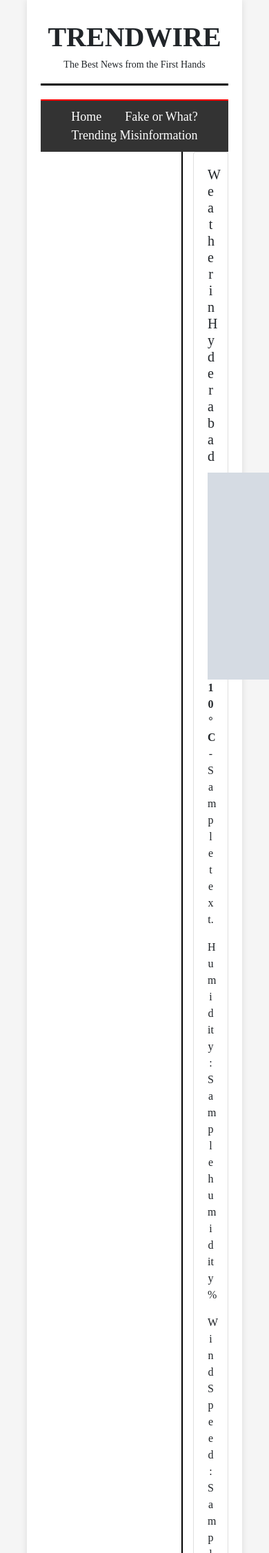
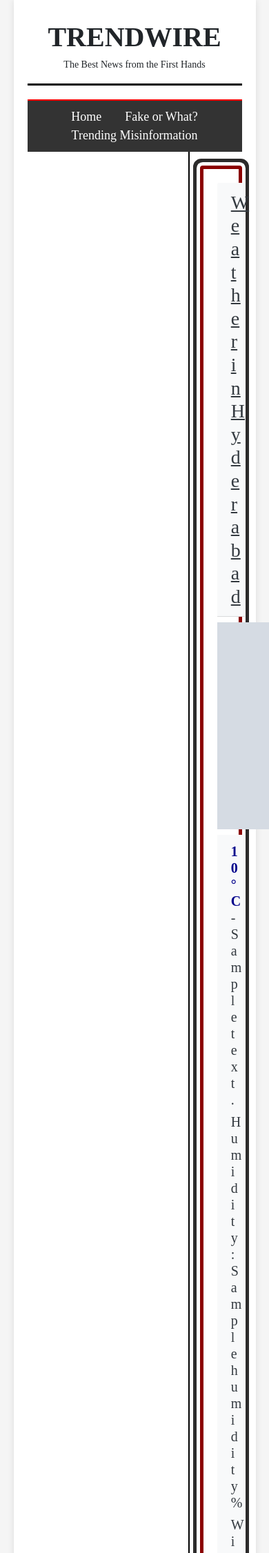
Before and after one commit to vidhisha05/trendwire, a Django app: template templates/base.html in a window 390 px wide; the page is wider, and only the part inside the window is pictured. Shown: the top 2251 px of that part at 69% size. Run offline with Django 5.2, Linux system fonts and the light colour scheme; the template is opened without the code that fills it: most values are stand-ins (such as "Sample title", 1, 10 or a date in 2020); grey boxes marked "Sample" are stand-in pictures.

Commit message:
saving vhanges before pulling

```diff
--- a/templates/base.html
+++ b/templates/base.html
@@ -18,7 +18,7 @@
             background-color: #f5f5f5;
         }
         .newspaper-container {
-            width: 80%;
+            width: 90%;
             margin: auto;
             background: white;
             padding: 20px;
@@ -62,6 +62,17 @@
             margin-top: 20px;
             border-top: 1px solid black;
         }
+        #stockChart {
+            width: 100% !important;
+            height: 300px !important; /* Adjust height */
+        }
+        .sidebar .card {
+            border: 5px solid darkred;  /* Outer dark red border */
+            box-shadow: 0 0 0 5px white, 0 0 0 10px rgb(44, 43, 43); /* White and dark grey layers */
+            margin-top: 20px;  /* Adds space above */
+            margin-bottom: 20px; /* Adds space below */
+        }
+
     </style>
 </head>
 <body>
@@ -91,39 +102,40 @@
                     <div class="col-md-12">
                         <div class="card">
                             <div class="card-body text-center">
-                                <h5 class="card-title">Weather in Hyderabad</h5>
-                                <img src="{{ weather.icon }}" alt="Weather Icon">
-                                <p><strong>{{ weather.temperature }}°C</strong> - {{ weather.description }}</p>
-                                <p>Humidity: {{ weather.humidity }}%</p>
-                                <p>Wind Speed: {{ weather.wind_speed }} m/s</p>
-                                <p>Pressure: {{ weather.pressure }} hPa</p>
-                                <p>Sunrise: {{ weather.sunrise }} | Sunset: {{ weather.sunset }}</p>
+                                <h3 class="card-header bg-light text-dark"><u>     Weather in Hyderabad    </u></h3>
+                                <img src="{{ weather.icon }}" alt="Weather Icon" class="d-block mx-auto my-2">
+                                <div class="card-header bg-light text-dark">
+                                    <h5><strong style="color: darkblue;">{{ weather.temperature }}°C</strong> - {{ weather.description }}</h5>
+                                    <h5>Humidity: {{ weather.humidity }}%</h5>
+                                    <h5>Wind Speed: {{ weather.wind_speed }} m/s</h5>
+                                    <h5>Pressure: {{ weather.pressure }} hPa</h5>
+                                    <h5>Sunrise: {{ weather.sunrise }} | Sunset: {{ weather.sunset }}</h5>
+                                </div>
                             </div>
                         </div>
                     </div>
 
                     {% if stock.symbol %}
-                    <div class="col-md-6">
+                    <div class="col-md-12 mb-4">
                         <div class="card">
                             <div class="card-body text-center">
-                                <h5 class="card-title">Stock Market</h5>
-                                <p><strong>{{ stock.symbol }}</strong>: ${{ stock.latest_price }}</p>
-                                <p>
+                                <div class="card-header bg-light text-dark">
+                                    <h3 class="card-title"><u>    Stock Market    </u></h3>
+                                    <h5><strong>{{ stock.symbol }}</strong>: ${{ stock.latest_price }}</h5>
+                                    <h5>
                                         {% if stock.change < 0 %}
                                             <span style="color: red;">▼ {{ stock.change }}</span>
                                         {% else %}
                                             <span style="color: green;">▲ {{ stock.change }}</span>
                                         {% endif %}
-                                </p>
+                                    </h5>
+                                </div>
                                 <canvas id="stockChart"></canvas>  <!-- Stock Chart -->
                             </div>
                         </div>
                     </div>
                     {% endif %}
                 </div>
-            </div>
-        </div>
-
                 <!-- Chart.js -->
                 <!-- Ensure Chart.js is included -->
                 <script src="https://cdn.jsdelivr.net/npm/chart.js"></script>
@@ -154,6 +166,7 @@
                                 },
                                 options: {
                                     responsive: true,
+                                    maintainAspectRatio: false,
                                     scales: {
                                         y: { beginAtZero: false }
                                     }
@@ -163,6 +176,8 @@
                     });
                 </script>
                 {% endif %}
+            </div>
+        </div>
 
         <!-- FOOTER -->
         <footer>
```
Also changed, not shown: news/views.py (+13 -5 lines). Lines whose indentation alone changed are shown as unchanged.
